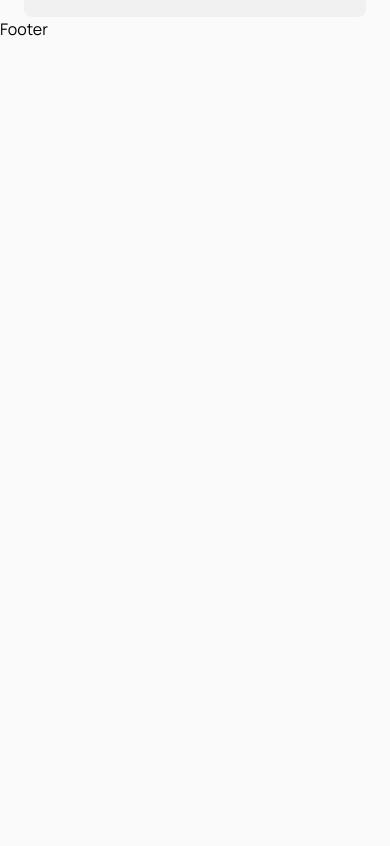
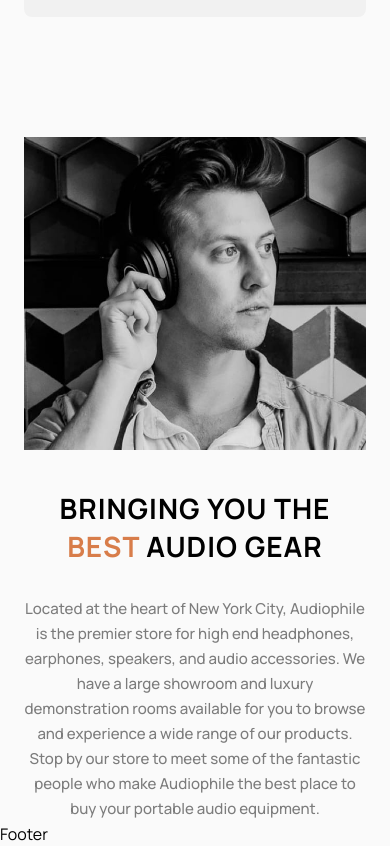
Before and after one commit to nishanth1596/audiophile-ecommerce-website, a React (Vite) app: page / in a window 390 px wide. Shown: the part 2840-3686 px from the top of the page. Before the commit the page ends 2881 px from the top, so only its background shows below. Built offline with nearby package versions, Linux system fonts and the light colour scheme.

Commit message:
feat: aboutUsSection component is completed for the mobile screen

```diff
--- /dev/null
+++ b/src/feature/about/AboutUsSection.tsx
@@ -0,0 +1,26 @@
+import bestGearMobileImg from "../../assets/shared/mobile/image-best-gear.jpg";
+
+function AboutUsSection() {
+  return (
+    <section className="mx-6 mt-[7.5rem]">
+      <img src={bestGearMobileImg} alt="" />
+
+      <article className="mt-10 text-center">
+        <h3 className="text-[1.75rem] leading-[2.34rem] font-bold tracking-[1px] uppercase">
+          Bringing you the <span className="text-PrimaryColor">best</span> audio
+          gear
+        </h3>
+        <p className="mt-8 text-[0.94rem] leading-[1.56rem] font-medium tracking-normal opacity-50">
+          Located at the heart of New York City, Audiophile is the premier store
+          for high end headphones, earphones, speakers, and audio accessories.
+          We have a large showroom and luxury demonstration rooms available for
+          you to browse and experience a wide range of our products. Stop by our
+          store to meet some of the fantastic people who make Audiophile the
+          best place to buy your portable audio equipment.
+        </p>
+      </article>
+    </section>
+  );
+}
+
+export default AboutUsSection;
--- a/src/ui/Main.tsx
+++ b/src/ui/Main.tsx
@@ -1,9 +1,11 @@
 import { Outlet } from "react-router-dom";
+import AboutUsSection from "../feature/about/AboutUsSection";
 
 function Main() {
   return (
     <main className="">
       <Outlet />
+      <AboutUsSection />
     </main>
   );
 }
```
Also changed, not shown: src/App.tsx (+0 -10 lines).
